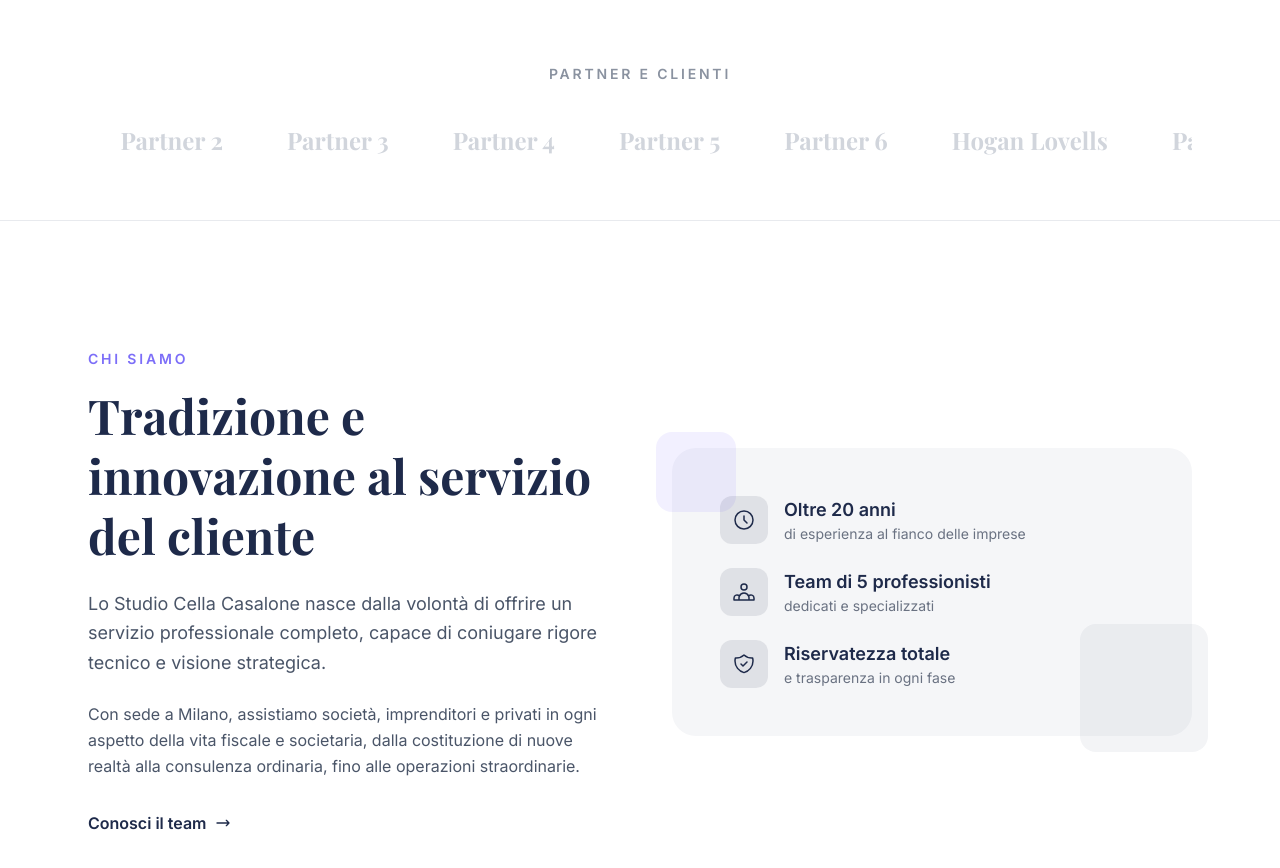
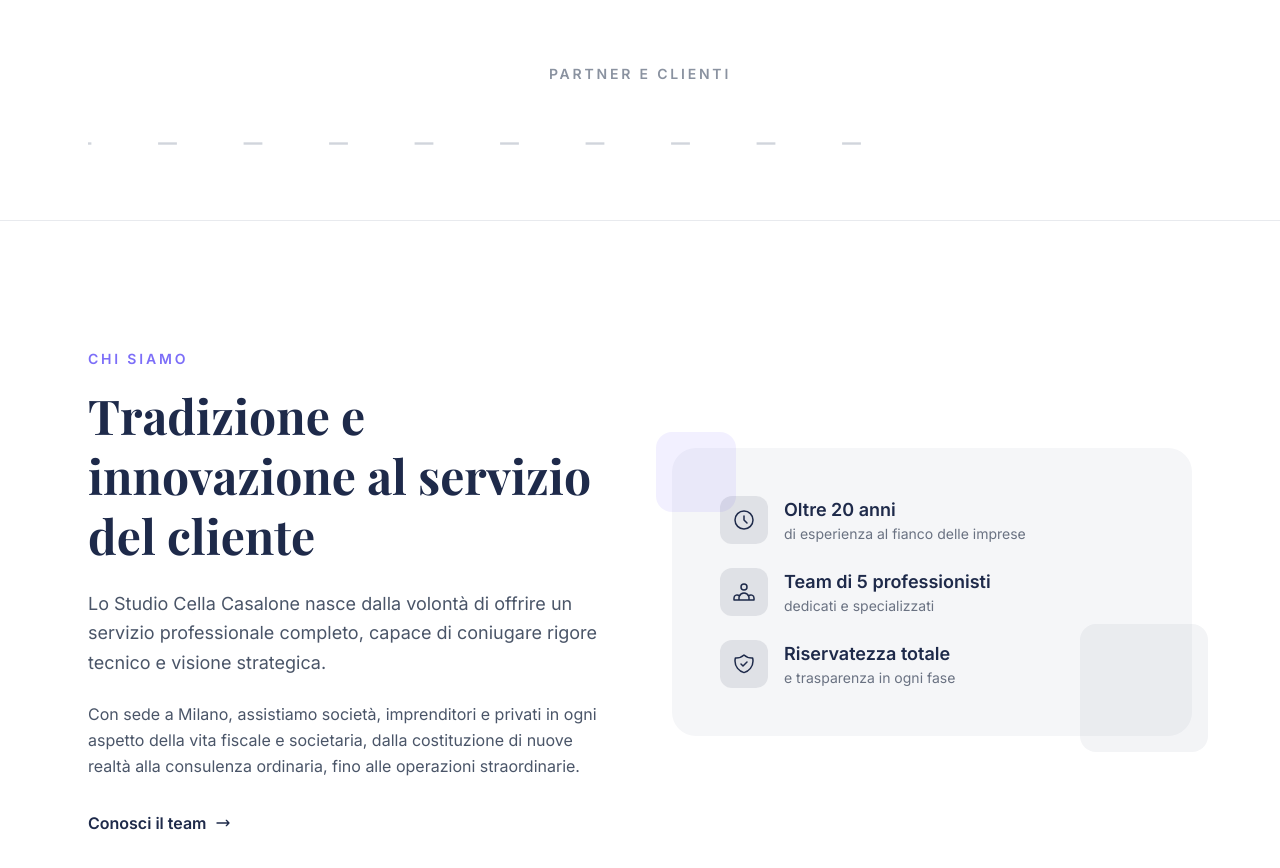
Before and after one commit to teclacasalone-cmd/studio-cellacasalone, a Next.js app: page / in a window 1280 px wide. Shown: the part 800-1668 px from the top of the page. Built offline with nearby package versions, Linux system fonts and the light colour scheme.

Commit message:
Rimuovi nomi partner, placeholder vuoti

```diff
--- a/src/app/page.tsx
+++ b/src/app/page.tsx
@@ -96,12 +96,12 @@ export default function Home() {
             <div className="flex animate-scroll gap-16 items-center">
               {[...Array(2)].map((_, repeat) => (
                 <div key={repeat} className="flex gap-16 items-center shrink-0">
-                  <span className="text-2xl font-bold text-gray-300 whitespace-nowrap font-[family-name:var(--font-playfair)]">Hogan Lovells</span>
-                  <span className="text-2xl font-bold text-gray-300 whitespace-nowrap font-[family-name:var(--font-playfair)]">Partner 2</span>
-                  <span className="text-2xl font-bold text-gray-300 whitespace-nowrap font-[family-name:var(--font-playfair)]">Partner 3</span>
-                  <span className="text-2xl font-bold text-gray-300 whitespace-nowrap font-[family-name:var(--font-playfair)]">Partner 4</span>
-                  <span className="text-2xl font-bold text-gray-300 whitespace-nowrap font-[family-name:var(--font-playfair)]">Partner 5</span>
-                  <span className="text-2xl font-bold text-gray-300 whitespace-nowrap font-[family-name:var(--font-playfair)]">Partner 6</span>
+                  <span className="text-2xl font-bold text-gray-300 whitespace-nowrap font-[family-name:var(--font-playfair)]">—</span>
+                  <span className="text-2xl font-bold text-gray-300 whitespace-nowrap font-[family-name:var(--font-playfair)]">—</span>
+                  <span className="text-2xl font-bold text-gray-300 whitespace-nowrap font-[family-name:var(--font-playfair)]">—</span>
+                  <span className="text-2xl font-bold text-gray-300 whitespace-nowrap font-[family-name:var(--font-playfair)]">—</span>
+                  <span className="text-2xl font-bold text-gray-300 whitespace-nowrap font-[family-name:var(--font-playfair)]">—</span>
+                  <span className="text-2xl font-bold text-gray-300 whitespace-nowrap font-[family-name:var(--font-playfair)]">—</span>
                 </div>
               ))}
             </div>
```
